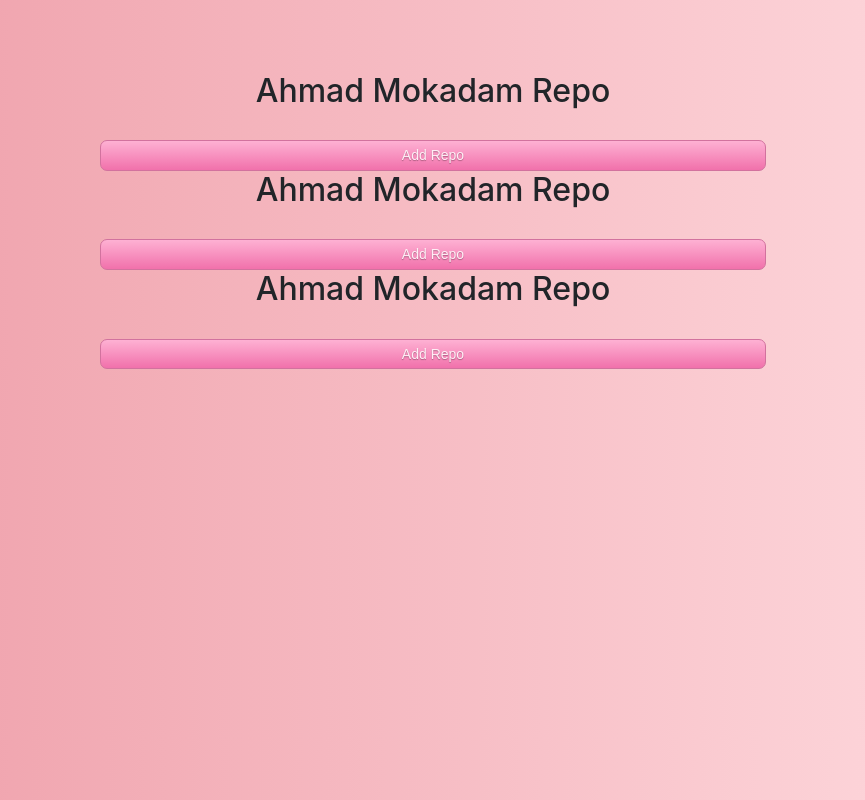
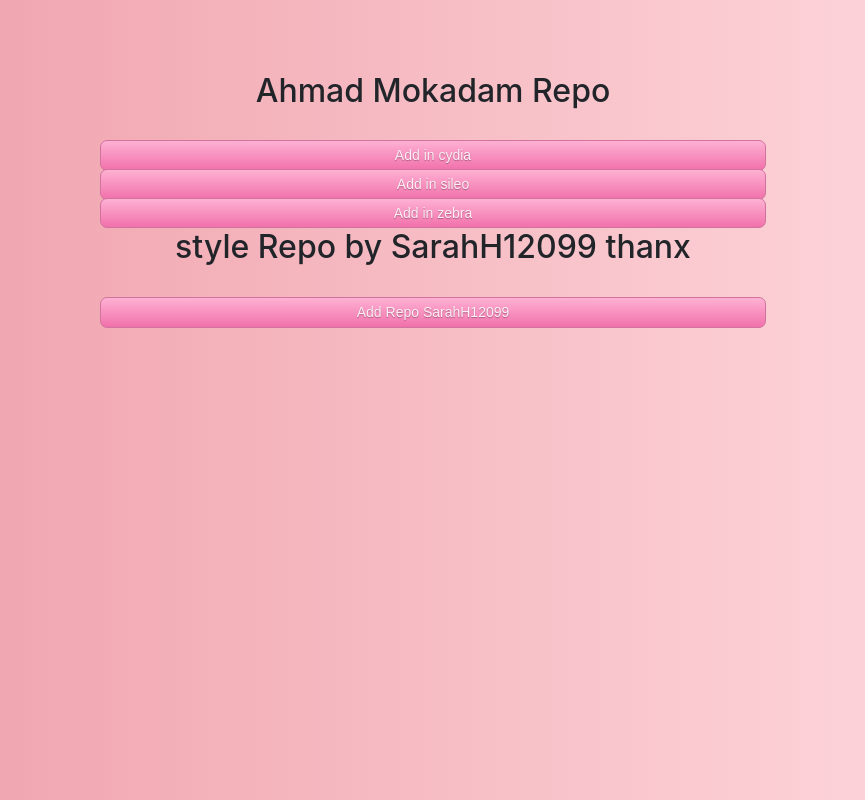
Before and after one commit to ahmadmokaddam/mok, a plain HTML site: page index.html in a window 1280 px wide. Shown: the whole page, without its empty margins (207-1072 px from the left). Drawn offline with nearby package versions, Linux system fonts and the light colour scheme.

Commit message:
Update index.html

```diff
--- a/index.html
+++ b/index.html
@@ -33,18 +33,21 @@
 			<br><br><br>
 			<center>
 				<h2>Ahmad Mokadam Repo</h2><br>
-				<a draggable="false" href="cydia://url/https://cydia.saurik.com/api/share#?source=https://ahmadmokaddam.github.io/mok/" class="btn addrepo">Add Repo</a>
-
-
-			<h2>Ahmad Mokadam Repo</h2><br>
-
-				<a draggable="false" href="cydia://url/https://cydia.saurik.com/api/share#?source=https://ahmadmokaddam.github.io/mok/" class="btn addrepo">Add Repo</a>
-		<h2>Ahmad Mokadam Repo</h2><br>
-
-				<a draggable="false" href="cydia://url/https://cydia.saurik.com/api/share#?source=https://ahmadmokaddam.github.io/mok/" class="btn addrepo">Add Repo</a>
+				<a draggable="false" href="cydia://url/https://cydia.saurik.com/api/share#?source=https://ahmadmokaddam.github.io/mok/" class="btn addrepo">Add in cydia</a>
 
 
 
+
+				<a draggable="false" href="cydia://url/https://cydia.saurik.com/api/share#?source=https://ahmadmokaddam.github.io/mok/" class="btn addrepo">Add in sileo</a>
+
+
+				<a draggable="false" href="cydia://url/https://cydia.saurik.com/api/share#?source=https://ahmadmokaddam.github.io/mok/" class="btn addrepo">Add in zebra</a>
+
+
+			<h2>style Repo by SarahH12099 thanx</h2><br>
+
+
+				<a draggable="false" href="cydia://url/https://cydia.saurik.com/api/share#?source=https://sarahh12099.github.io/repo/" class="btn addrepo">Add Repo SarahH12099</a>
 
 
 
```
